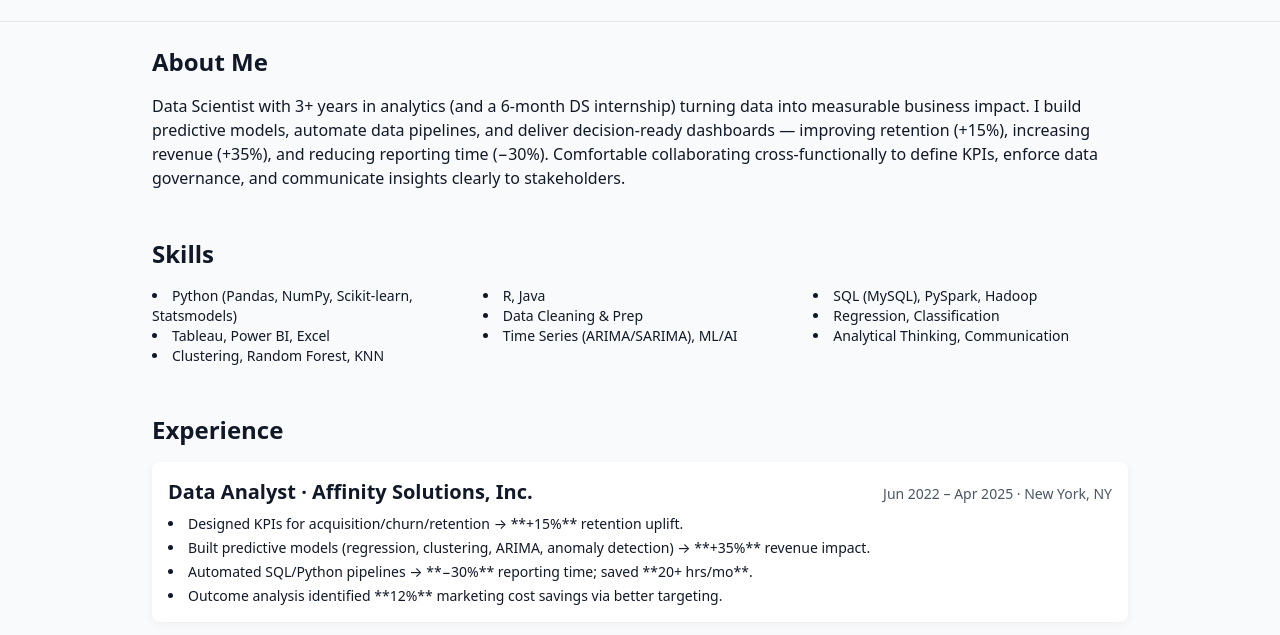
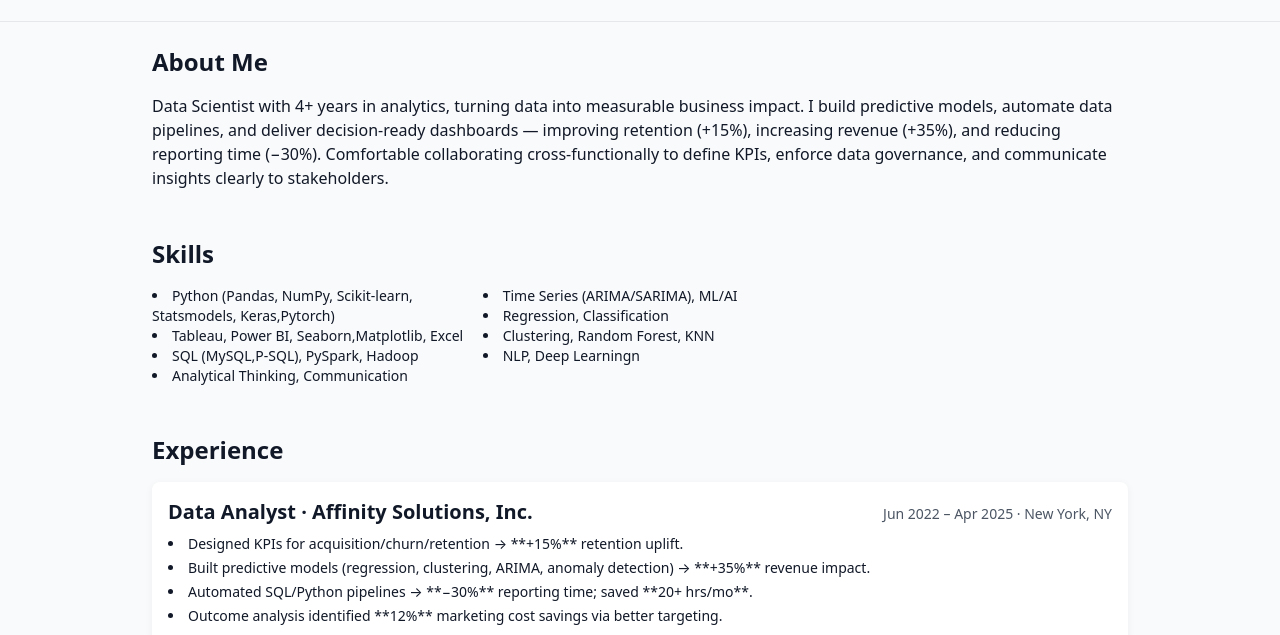
Before and after one commit to spurthip28-bit/Spurthi-Portfolio-, a plain HTML site: page index.html in a window 1280 px wide. Shown: the part 163-798 px from the top of the page. Drawn offline with nearby package versions, Linux system fonts and the light colour scheme.

Commit message:
Update index.html

```diff
--- a/index.html
+++ b/index.html
@@ -41,7 +41,7 @@
 <section class="p-6 max-w-5xl mx-auto" id="about">
     <h2 class="text-2xl font-bold mb-4">About Me</h2>
     <p>
-        Data Scientist with 3+ years in analytics (and a 6-month DS internship) turning data into measurable business impact.
+        Data Scientist with 4+ years in analytics, turning data into measurable business impact.
         I build predictive models, automate data pipelines, and deliver decision-ready dashboards — improving retention (+15%),
         increasing revenue (+35%), and reducing reporting time (−30%). Comfortable collaborating cross-functionally to define KPIs,
         enforce data governance, and communicate insights clearly to stakeholders.
@@ -53,19 +53,18 @@
     <h2 class="text-2xl font-bold mb-4">Skills</h2>
     <div class="grid grid-cols-2 md:grid-cols-3 gap-4 text-sm">
         <ul class="list-disc list-inside">
-            <li>Python (Pandas, NumPy, Scikit-learn, Statsmodels)</li>
-            <li>Tableau, Power BI, Excel</li>
-            <li>Clustering, Random Forest, KNN</li>
+            <li>Python (Pandas, NumPy, Scikit-learn, Statsmodels, Keras,Pytorch)</li>
+            <li>Tableau, Power BI, Seaborn,Matplotlib, Excel</li>
+            <li>SQL (MySQL,P-SQL), PySpark, Hadoop</li>
+            <li>Analytical Thinking, Communication</li>
+
+
         </ul>
         <ul class="list-disc list-inside">
-            <li>R, Java</li>
-            <li>Data Cleaning & Prep</li>
             <li>Time Series (ARIMA/SARIMA), ML/AI</li>
-        </ul>
-        <ul class="list-disc list-inside">
-            <li>SQL (MySQL), PySpark, Hadoop</li>
             <li>Regression, Classification</li>
-            <li>Analytical Thinking, Communication</li>
+            <li>Clustering, Random Forest, KNN</li>
+            <li>NLP, Deep Learningn</li>
         </ul>
     </div>
 </section>
@@ -122,7 +121,7 @@
             <h3 class="text-lg font-semibold">Master’s in Analytics / Statistical Modelling</h3>
             <p class="text-sm text-gray-700">Northeastern University, Boston, MA — Apr 2022</p>
             <ul class="mt-2 list-disc list-inside text-sm space-y-1">
-                <li>Courses: Data Mining, Big Data Management, Predictive Analytics, Data Warehousing & MySQL.</li>
+                <li>Courses: Data Mining, Big Data Management, Predictive Analytics, Data Warehousing & MySQL</li>
                 <li>GPA: 3.7/4</li>
             </ul>
         </div>
```
